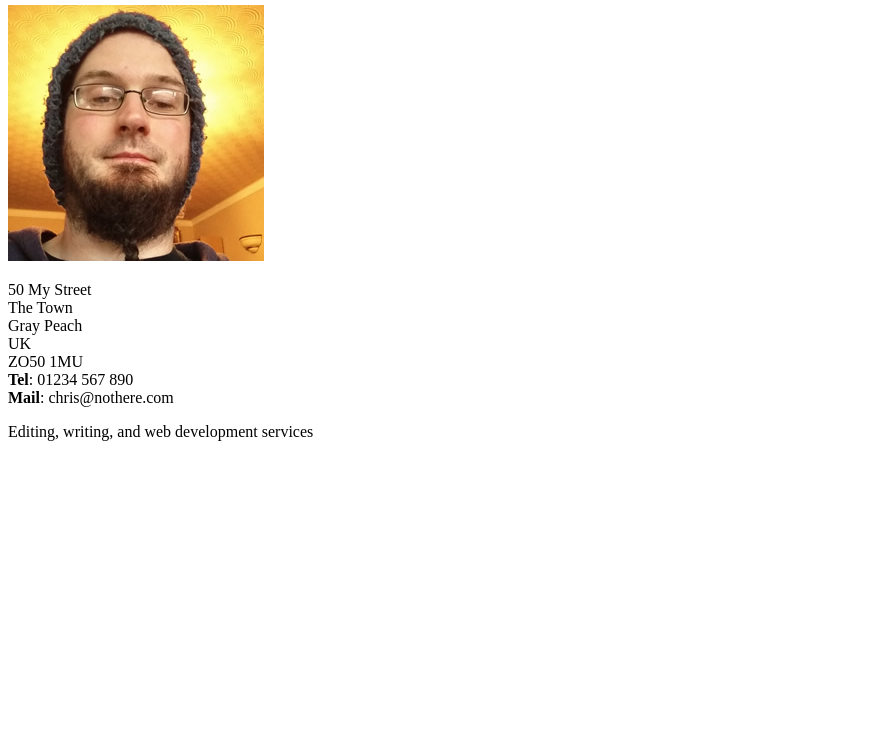
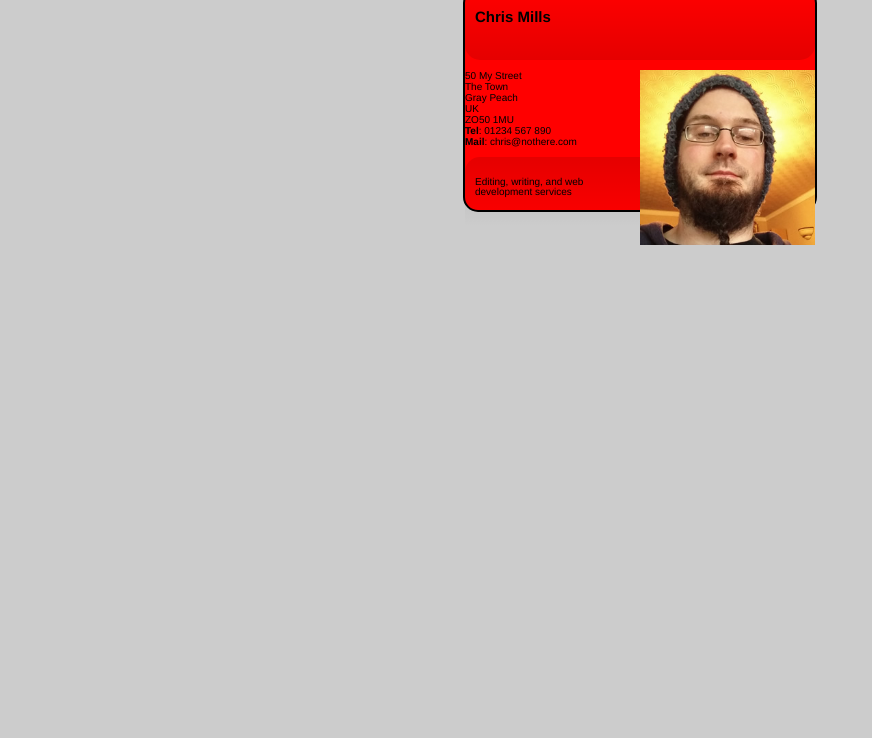
Before and after one commit to Macknon/business-card-assessment, a plain HTML site: page index.html in a window 1280 px wide. Shown: the part 62-800 px from the top of the page, without its empty margins (0-872 px from the left). Drawn offline with Linux system fonts and the light colour scheme.

Commit message:
add css changes

```diff
--- a/index.html
+++ b/index.html
@@ -1,10 +1,118 @@
 <!DOCTYPE html>
 <html>
+        <link rel="stylesheet" type="text/css" href="styles.css" />
     <head>
         <meta charset="utf-8" />
         <meta name="viewport" content="width=device-width, initial-scale=1.0" />
         <title>Business Card</title>
     </head>
+    <style>
+        /* General styles - put these straight into your stylesheet */
+
+body {
+    margin: 0;
+  }
+
+  html {
+    font-family: 'Helvetica neue', Arial, 'sans serif';
+    font-size: 10px;
+    background-color: #ccc;
+
+  }
+
+  /* Selectors to be matched up with rulesets */
+
+
+
+
+
+
+  /* Rulesets to be matched up with selectors */
+
+  .card{
+
+    width: 35em;
+    height: 22em;
+    margin: 5em auto;
+    background-color:red;
+    border: 0.2em solid black;
+    border-radius: 1.5em;
+
+
+  }
+  img {
+    max-width: 50%;
+    height: auto;
+    color: rgb(128, 0, 0);
+
+
+
+
+  }
+
+  .card footer{
+    background-image: linear-gradient(to bottom,rgba(0,0,0,0.1), rgba(0,0,0,0));
+    border-radius: 1.5em 1.5em 0 0;
+    /* new ruleset*/
+    height: 50px;
+    padding: 10px;
+    line-height: 10px;
+
+
+
+  }
+
+  .card header{
+    background-image: linear-gradient(to bottom,rgba(0,0,0,0), rgba(0,0,0,0.1));
+    border-radius: 0 0 1.5em 1.5em;
+  /* new rule set */
+  height: 50px;
+  padding: 10px;
+  line-height: 10px;
+
+
+  }
+
+  .card article img{
+    max-height: 100%;
+    float: right;
+
+
+
+
+
+  }
+
+  .h2,.p{
+    margin: 0%;
+  }
+  .h2{
+    font-size: 30px;
+    position: absolute;
+
+  }
+  .article{
+    height: 4.5em;
+    font-size: 1.25em;
+    color: white;
+    padding: 10px;
+
+  }
+
+  .footer{
+    font-size: 15px;
+    line-height: 30px;
+    padding-block-end: 50%;
+    padding-block-start: 50%
+
+  }
+ .p{
+  /*color: rgb(128, 0, 0);*/
+  background: rgb(190, 22, 22);
+  filter: alpha(opacity=60);
+ }
+    </style>
+
 
     <body>
         <section class="card">
--- /dev/null
+++ b/style.css
@@ -0,0 +1,104 @@
+/* General styles - put these straight into your stylesheet */
+
+body {
+  margin: 0;
+}
+
+html {
+  font-family: 'Helvetica neue', Arial, 'sans serif';
+  font-size: 10px;
+  background-color: #ccc;
+
+}
+
+/* Selectors to be matched up with rulesets */
+
+
+
+
+
+
+/* Rulesets to be matched up with selectors */
+
+.card{
+
+  width: 35em;
+  height: 22em;
+  margin: 5em auto;
+  background-color:red;
+  border: 0.2em solid black;
+  border-radius: 1.5em;
+
+
+}
+img {
+  max-width: 50%;
+  height: auto;
+  color: rgb(128, 0, 0);
+
+
+
+
+}
+
+.card footer{
+  background-image: linear-gradient(to bottom,rgba(0,0,0,0.1), rgba(0,0,0,0));
+  border-radius: 1.5em 1.5em 0 0;
+  /* new ruleset*/
+  height: 50px;
+  padding: 10px;
+  line-height: 10px;
+
+
+
+}
+
+.card header{
+  background-image: linear-gradient(to bottom,rgba(0,0,0,0), rgba(0,0,0,0.1));
+  border-radius: 0 0 1.5em 1.5em;
+/* new rule set */
+height: 50px;
+padding: 10px;
+line-height: 10px;
+
+
+}
+
+.card article img{
+  max-height: 100%;
+  float: right;
+
+
+
+
+
+}
+
+.h2,.p{
+  margin: 0%;
+}
+.h2{
+  font-size: 30px;
+  position: absolute;
+
+}
+.article{
+  height: 7.5em;
+  font-size: 1.25em;
+  color: white;
+  padding: 10px;
+
+}
+
+.footer{
+  font-size: 15px;
+  line-height: 30px;
+  padding-block-end: 50%;
+  padding-block-start: 50%
+
+}
+.p{
+/*color: rgb(128, 0, 0);*/
+background: rgb(190, 22, 22);
+filter: alpha(opacity=60);
+}
```
